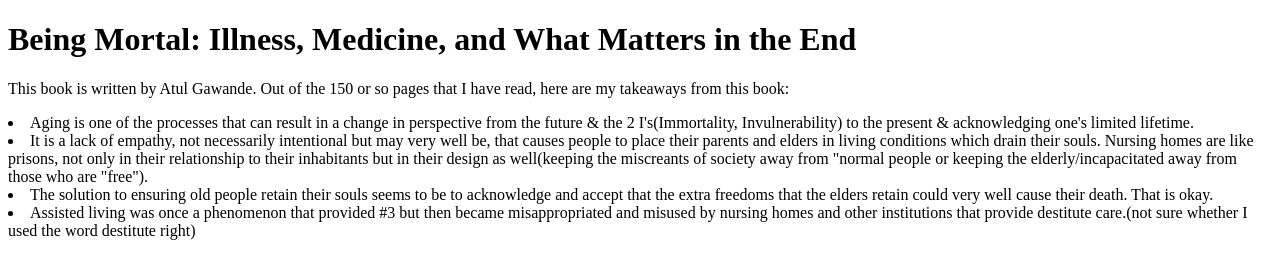
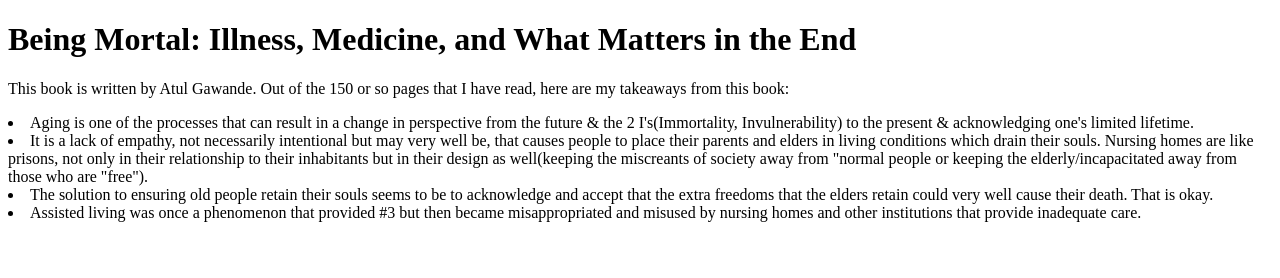
Before and after one commit to wordball/wordball.github.io, a plain HTML site: page pages/books.html in a window 1280 px wide. Drawn offline with Linux system fonts and the light colour scheme.

Commit message:
Changed destitute to inadequate

```diff
--- a/pages/books.html
+++ b/pages/books.html
@@ -12,5 +12,6 @@
         <li> Aging is one of the processes that can result in a change in perspective from the future & the 2 I's(Immortality, Invulnerability) to the present & acknowledging one's limited lifetime.</li>
         <li> It is a lack of empathy, not necessarily intentional but may very well be, that causes people to place their parents and elders in living conditions which drain their souls. Nursing homes are like prisons, not only in their relationship to their inhabitants but in their design as well(keeping the miscreants of society away from "normal people or keeping the elderly/incapacitated away from those who are "free").</li>
         <li> The solution to ensuring old people retain their souls seems to be to acknowledge and accept that the extra freedoms that the elders retain could very well cause their death. That is okay.</li>
-        <li> Assisted living was once a phenomenon that provided #3 but then became misappropriated and misused by nursing homes and other institutions that provide destitute care.(not sure whether I used the word destitute right)</li>
+        <li> Assisted living was once a phenomenon that provided #3 but then became misappropriated and misused by nursing homes and other institutions that provide inadequate care. </li>
     </body>
+</html>
```
